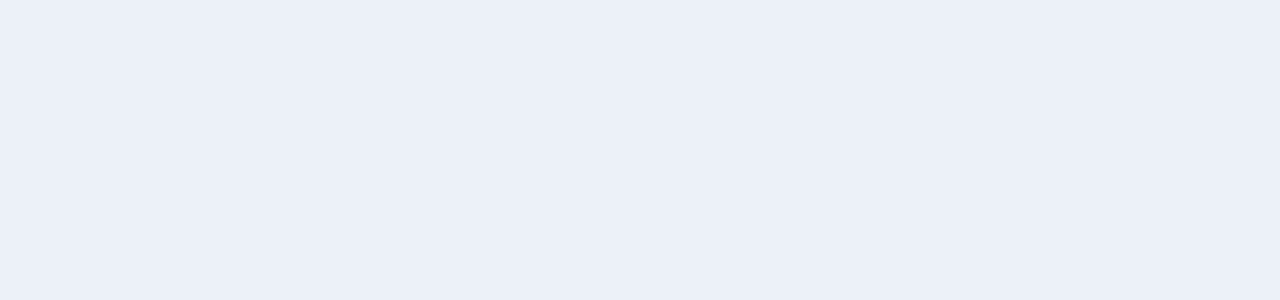
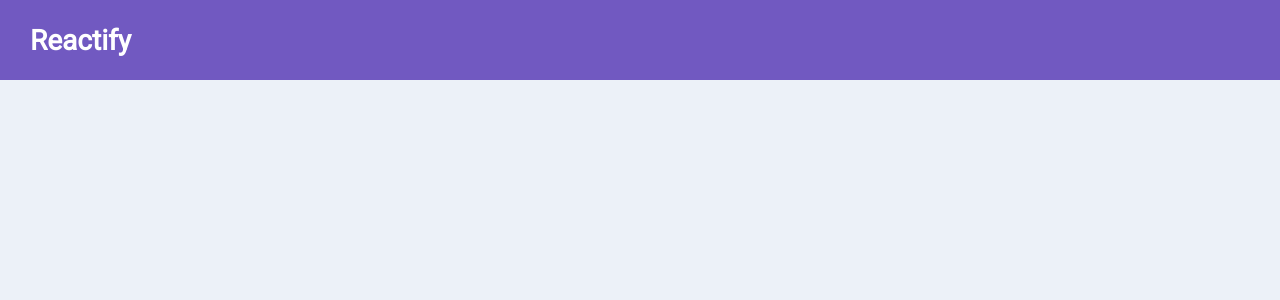
Before and after one commit to thiagopaiva99/reactify, a React (Create React App) app: page / in a window 1280 px wide. Shown: the top 300 px of the page. Built offline with nearby package versions, Linux system fonts and the light colour scheme.

Commit message:
Styling the header and rendering at the app component

```diff
--- a/src/App.js
+++ b/src/App.js
@@ -1,11 +1,14 @@
 import React from 'react';
 
 import GlobalStyles from './styles/global'
+import Header from './components/Header';
 
 function App() {
   return (
     <main>
       <GlobalStyles />
+
+      <Header />
     </main>
   );
 }
--- a/src/components/Header/styles.js
+++ b/src/components/Header/styles.js
@@ -1,5 +1,10 @@
 import styled from 'styled-components';
 
 export const Container = styled.div`
-
+  height: 80px;
+  padding: 0 30px;
+  background: #7159c1;
+  color: #fff;
+  display: flex;
+  align-items: center;
 `;
```
